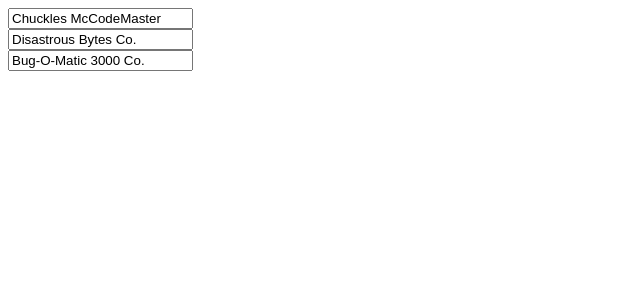
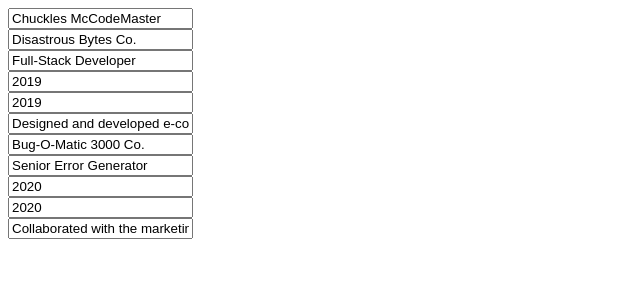
Before and after one commit to cagatay-usta/curriculum-vitae, a React (Create React App) app: page / in a window 1280 px wide. Shown: the top 300 px of the page, without its empty margins (0-640 px from the left). Built offline with nearby package versions, Linux system fonts and the light colour scheme.

Commit message:
update compenents to display all objects correctly

```diff
--- a/src/App.js
+++ b/src/App.js
@@ -71,8 +71,10 @@ class App extends Component {
         const newCategory = [...prevState[category]];
         newCategory[number][field] = e.target.value;
         return { [category]: newCategory };
-      })
+      });
     }
+    // DEBUG
+    console.log(this.state[category]);
   }
 
   render() {
--- a/src/components/inputForm.js
+++ b/src/components/inputForm.js
@@ -24,20 +24,22 @@ class InputForm extends Component {
         />
 
         <div id="work-input-container">
-          {work.map((item, index) => {
+          {work.map((listItem, index) => {
+            return Object.keys(listItem).map((item, number) => {
               return (
-              <div key={index}>
+                <div key={number}>
                   <InputField
-                  placeholder="company"
-                  value={item.company}
+                    placeholder={item}
+                    value={listItem[item]}
                     onChange={handler}
-                  fieldId={`company${index}`}
                     category="work"
-                  field="company"
+                    field={item}
+                    fieldId={`work-${item}${index}${number}`}
                     position={index}
                   />
                 </div>
               );
+            });
           })}
         </div>
       </>
```
Lines whose indentation alone changed are shown as unchanged.
